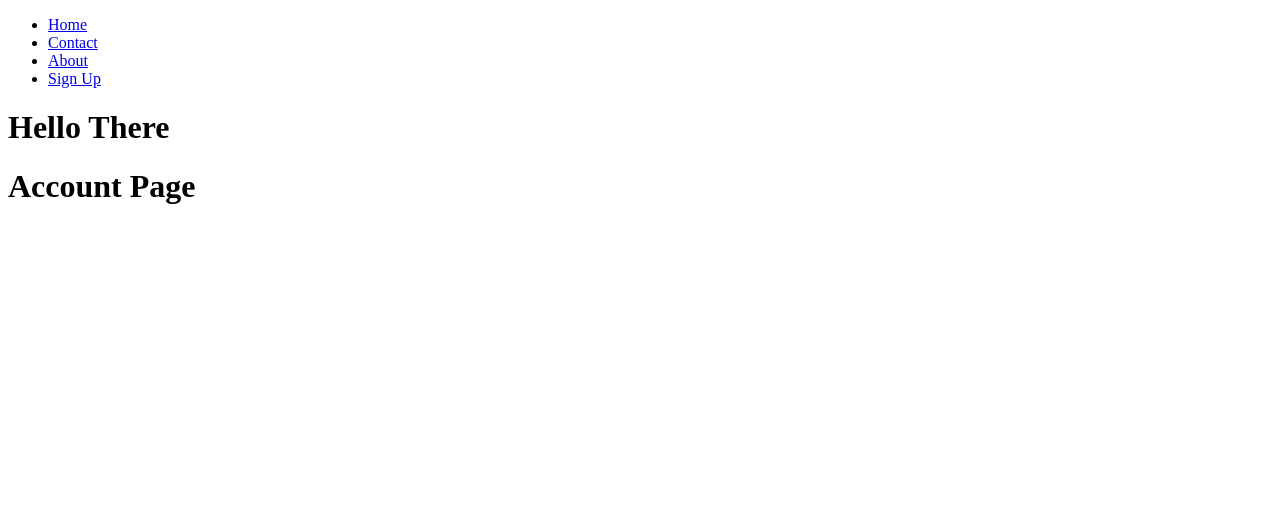
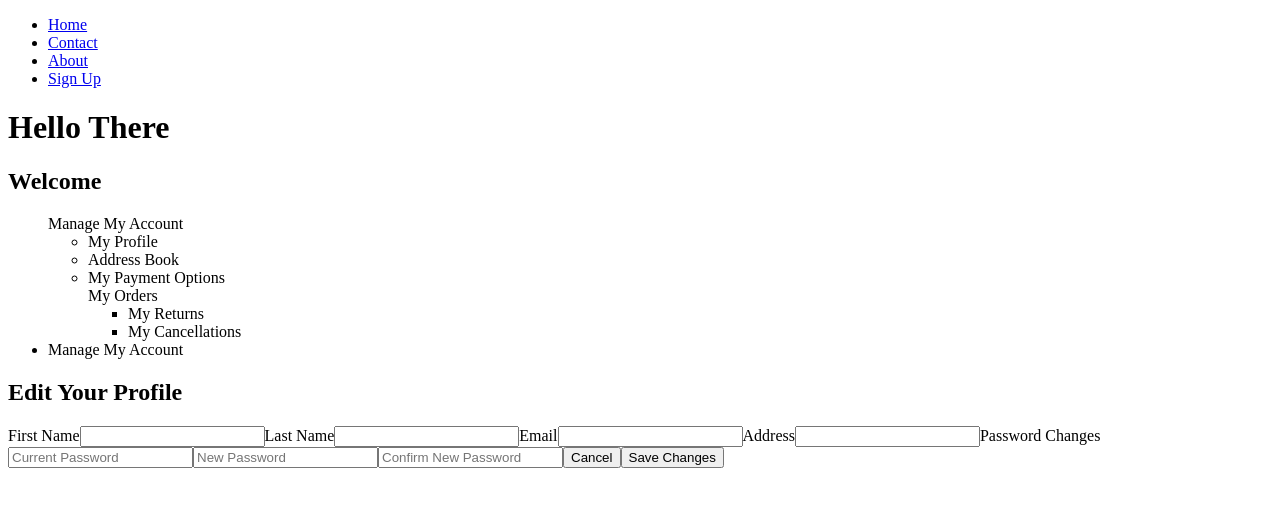
Before and after one commit to AlbertLeipzig/e_commerce-2styles, a React (Vite) app: page /account in a window 1280 px wide. Shown: the top 506 px of the page. Built offline with nearby package versions, Linux system fonts and the light colour scheme.

Commit message:
finished

```diff
--- a/src/pages/AccountPage.tsx
+++ b/src/pages/AccountPage.tsx
@@ -1,5 +1,62 @@
+const userData = {
+  firstName: '',
+  lastName: '',
+  email: '',
+  address: '',
+};
+
 export const AccountPage = () => {
-    return(
-        <h1>Account Page</h1>
-    )
-}
+  const { firstName, lastName, email, address } = userData;
+  return (
+    <div className="account-page">
+      <h2>
+        Welcome {firstName} {lastName}
+      </h2>
+      <aside>
+        <ul>
+          Manage My Account
+          <ul>
+            <li>My Profile</li>
+            <li>Address Book</li>
+            <li>My Payment Options</li>
+          </ul>
+          <ul>
+            My Orders
+            <ul>
+              <li>My Returns</li>
+              <li>My Cancellations</li>
+            </ul>
+          </ul>
+          <li>Manage My Account</li>
+        </ul>
+      </aside>
+      <form action="">
+        <h2>Edit Your Profile</h2>
+        <label htmlFor="">
+          First Name
+          <input type="text" placeholder={firstName} />
+        </label>
+        <label htmlFor="">
+          Last Name
+          <input type="text" placeholder={lastName} />
+        </label>
+        <label htmlFor="">
+          Email
+          <input type="text" placeholder={email} />
+        </label>
+        <label htmlFor="">
+          Address
+          <input type="text" placeholder={address} />
+        </label>
+        <label htmlFor="">
+          Password Changes
+          <input type="text" placeholder="Current Password" />
+          <input type="text" placeholder="New Password" />
+          <input type="text" placeholder="Confirm New Password" />
+        </label>
+        <button>Cancel</button>
+        <button>Save Changes</button>
+      </form>
+    </div>
+  );
+};
```
